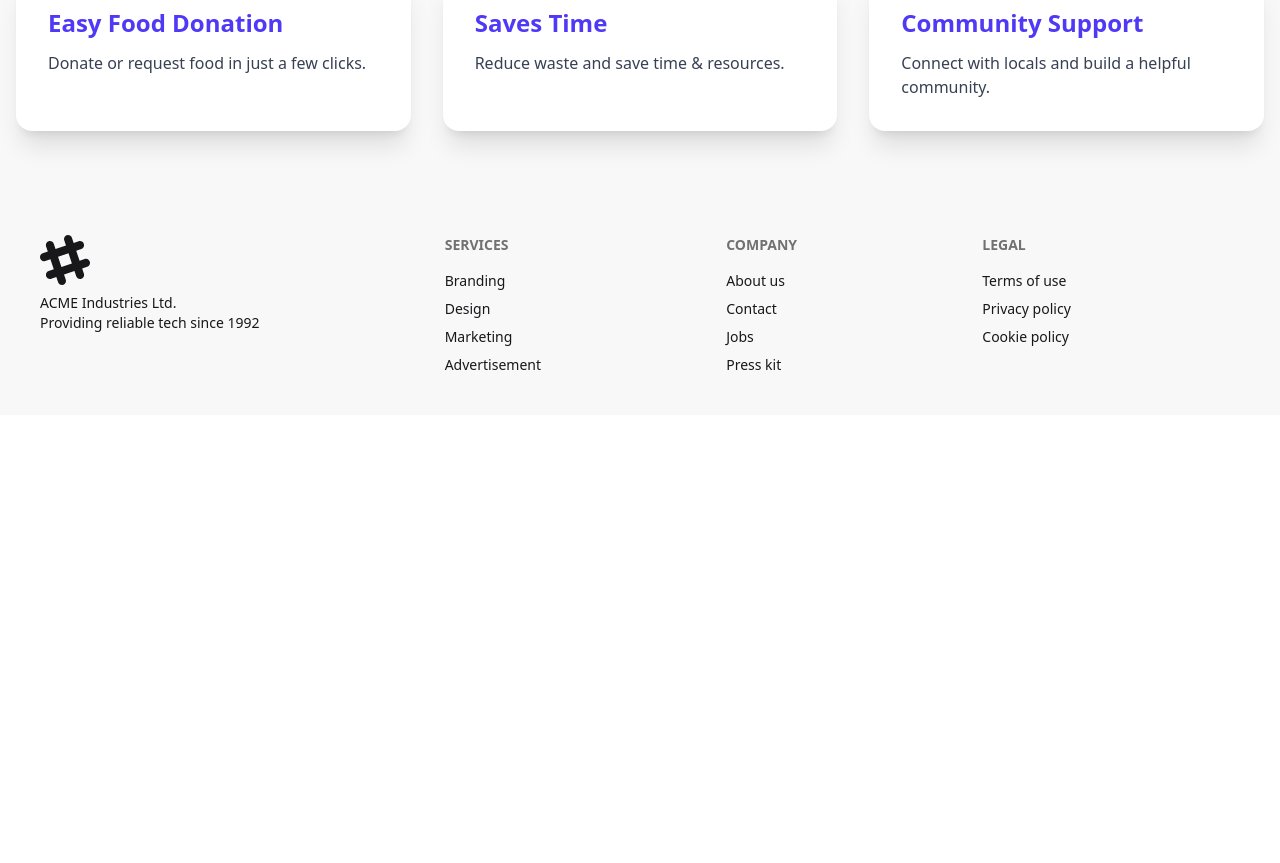
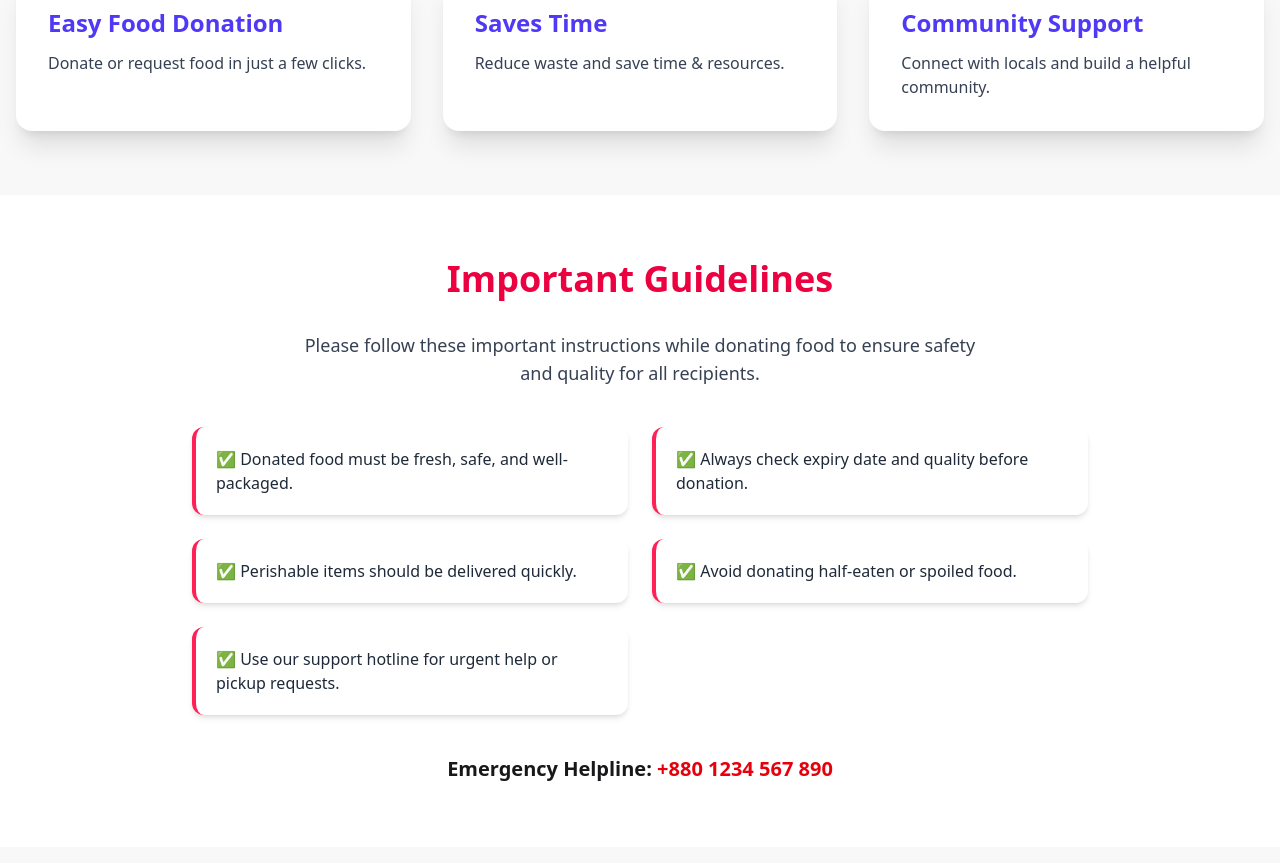
Before and after one commit to Tushar3232/Assignment-11-Client, a React (Vite) app: page / in a window 1280 px wide. Shown: the part 617-1480 px from the top of the page. Before the commit the page ends 1032 px from the top, so only its background shows below. Built offline with nearby package versions, Linux system fonts and the light colour scheme; no server answers.

Commit message:
this is 5th commit

```diff
--- /dev/null
+++ b/src/Componeants/ImportantInfoSection.jsx
@@ -0,0 +1,71 @@
+import { motion } from "framer-motion";
+
+const infoPoints = [
+  "Donated food must be fresh, safe, and well-packaged.",
+  "Always check expiry date and quality before donation.",
+  "Perishable items should be delivered quickly.",
+  "Avoid donating half-eaten or spoiled food.",
+  "Use our support hotline for urgent help or pickup requests."
+];
+
+const ImportantInfoSection = () => {
+  return (
+    <section className="py-16 bg-base-100">
+      <div className="container mx-auto px-4">
+        {/* Section Title */}
+        <motion.h2
+          className="text-4xl font-bold text-center mb-8 text-rose-600"
+          initial={{ opacity: 0, y: -30 }}
+          whileInView={{ opacity: 1, y: 0 }}
+          transition={{ duration: 0.6 }}
+          viewport={{ once: true }}
+        >
+          Important Guidelines
+        </motion.h2>
+
+        {/* Description */}
+        <motion.p
+          className="text-lg text-center max-w-2xl mx-auto text-gray-700 mb-10"
+          initial={{ opacity: 0 }}
+          whileInView={{ opacity: 1 }}
+          transition={{ duration: 0.7, delay: 0.2 }}
+          viewport={{ once: true }}
+        >
+          Please follow these important instructions while donating food to ensure safety and quality for all recipients.
+        </motion.p>
+
+        {/* Points List */}
+        <div className="grid md:grid-cols-2 gap-6 max-w-4xl mx-auto">
+          {infoPoints.map((point, index) => (
+            <motion.div
+              key={index}
+              className="bg-white rounded-xl p-5 shadow-md border-l-4 border-rose-500"
+              initial={{ opacity: 0, x: -20 }}
+              whileInView={{ opacity: 1, x: 0 }}
+              transition={{ duration: 0.4, delay: index * 0.2 }}
+              viewport={{ once: true }}
+            >
+              <p className="text-gray-800 text-md">✅ {point}</p>
+            </motion.div>
+          ))}
+        </div>
+
+        {/* Hotline Info */}
+        <motion.div
+          className="mt-10 text-center"
+          initial={{ scale: 0.8, opacity: 0 }}
+          whileInView={{ scale: 1, opacity: 1 }}
+          transition={{ duration: 0.5, delay: 0.6 }}
+          viewport={{ once: true }}
+        >
+          <p className="text-xl font-semibold">
+            Emergency Helpline:{' '}
+            <span className="text-red-600 font-bold">+880 1234 567 890</span>
+          </p>
+        </motion.div>
+      </div>
+    </section>
+  );
+};
+
+export default ImportantInfoSection;
--- a/src/Pages/Home/Home.jsx
+++ b/src/Pages/Home/Home.jsx
@@ -2,6 +2,7 @@ import React from 'react';
 import FeaturedFoods from '../../Componeants/FeaturedFoods';
 import Slider from '../../Componeants/Slider';
 import Benefits from '../../Componeants/Benefits';
+import ImportantInfoSection from '../../Componeants/ImportantInfoSection';
 
 const Home = () => {
     return (
@@ -9,7 +10,10 @@ const Home = () => {
             <h1 className=' text-7xl text-center'>this is home</h1>
             <Slider></Slider>
             <FeaturedFoods></FeaturedFoods>
+
             <Benefits></Benefits>
+
+            <ImportantInfoSection></ImportantInfoSection>
         </div>
     );
 };
```
